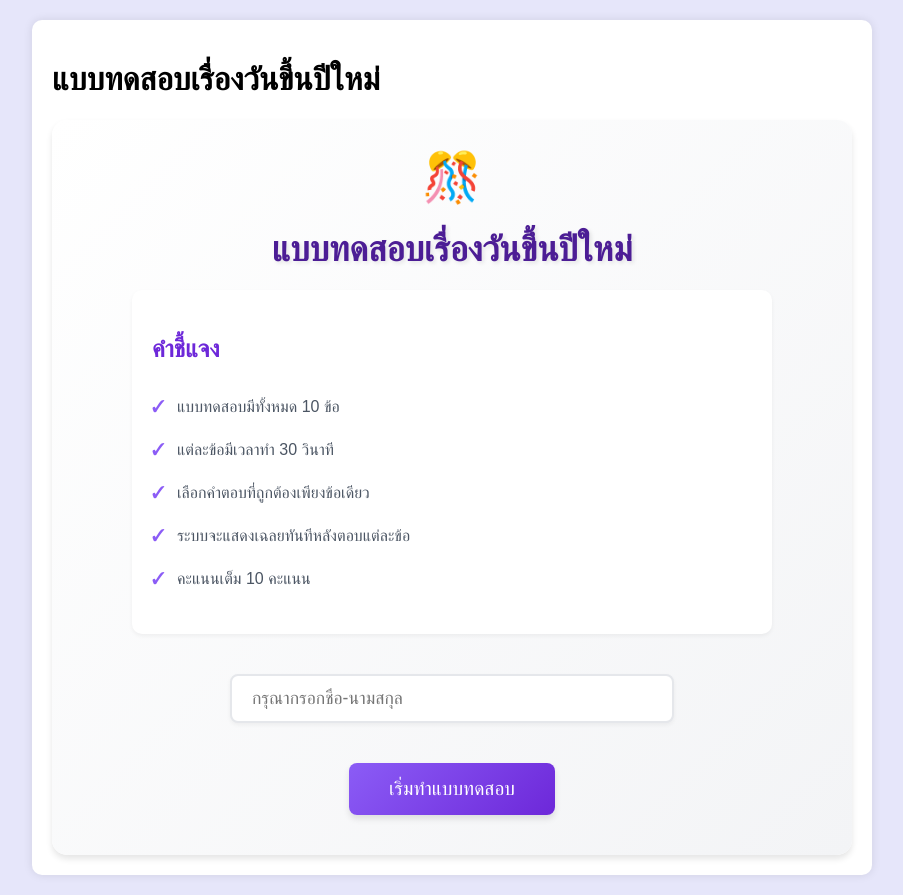
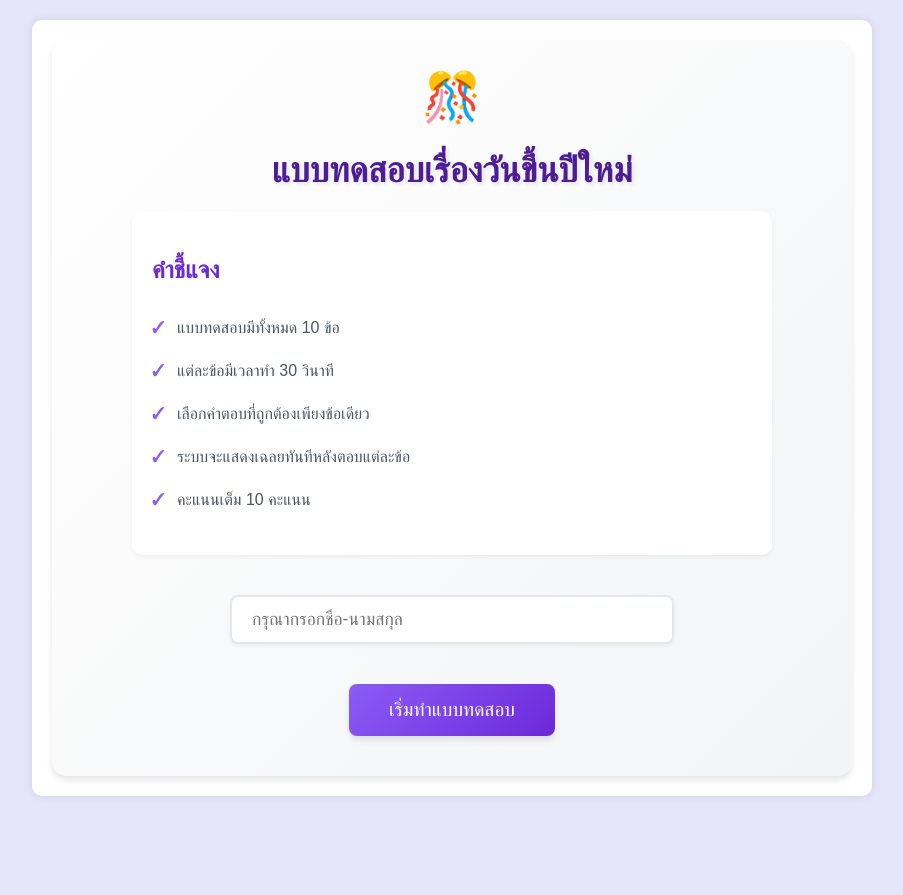
Before and after one commit to krunid/NewYearQuiz, a plain HTML site: page index.html in a window 1280 px wide. Shown: the whole page, without its empty margins (188-1091 px from the left). After the commit the page ends 816 px from the top, so only its background shows below. Drawn offline with Linux system fonts and the light colour scheme.

Commit message:
Update index.html

```diff
--- a/index.html
+++ b/index.html
@@ -204,7 +204,6 @@
 </head>
 <body>
     <div class="container">
-        <h1>แบบทดสอบเรื่องวันขึ้นปีใหม่</h1>
 
         <div id="startForm">
             <div class="quiz-icon">🎊</div>
```
